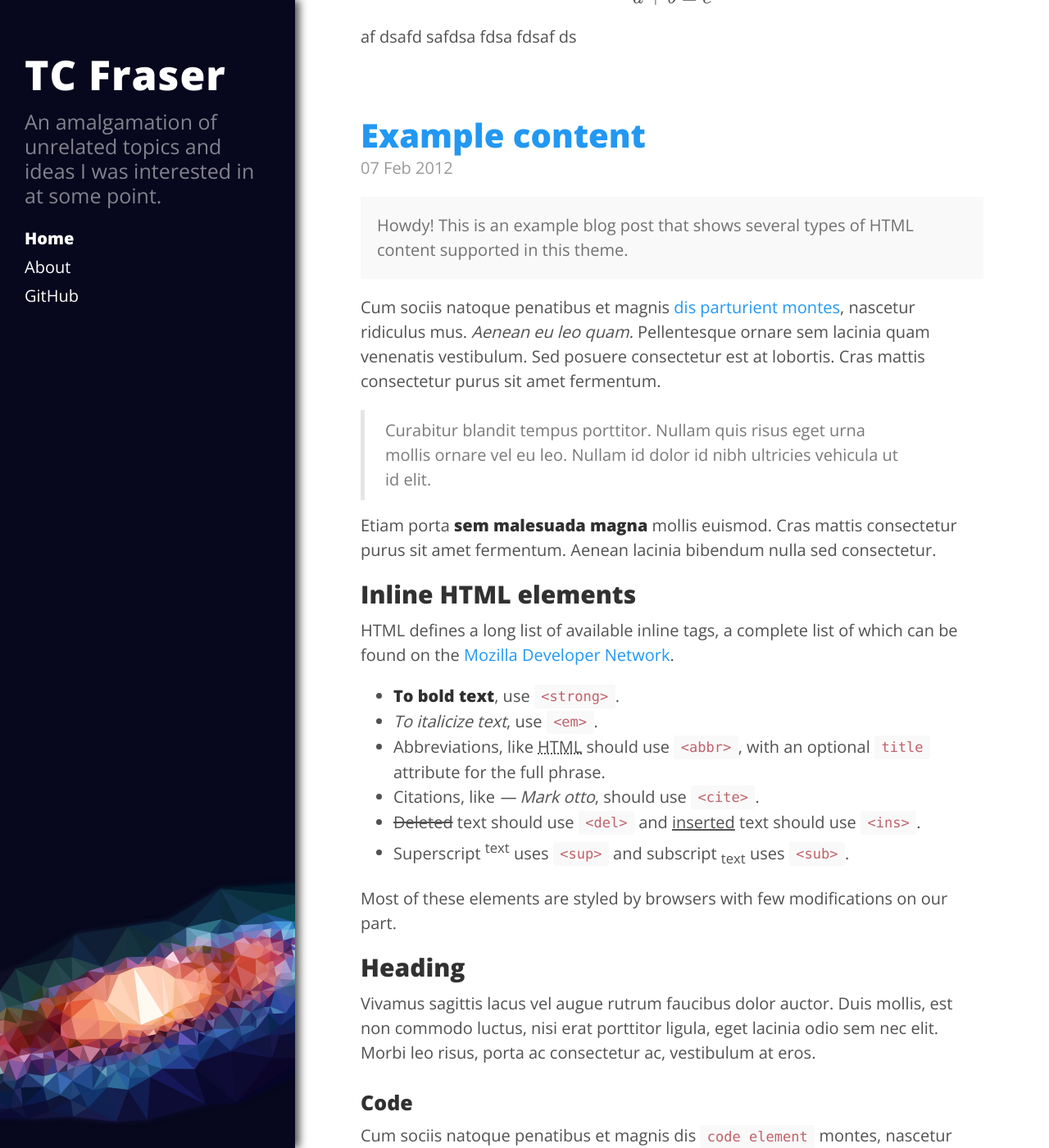
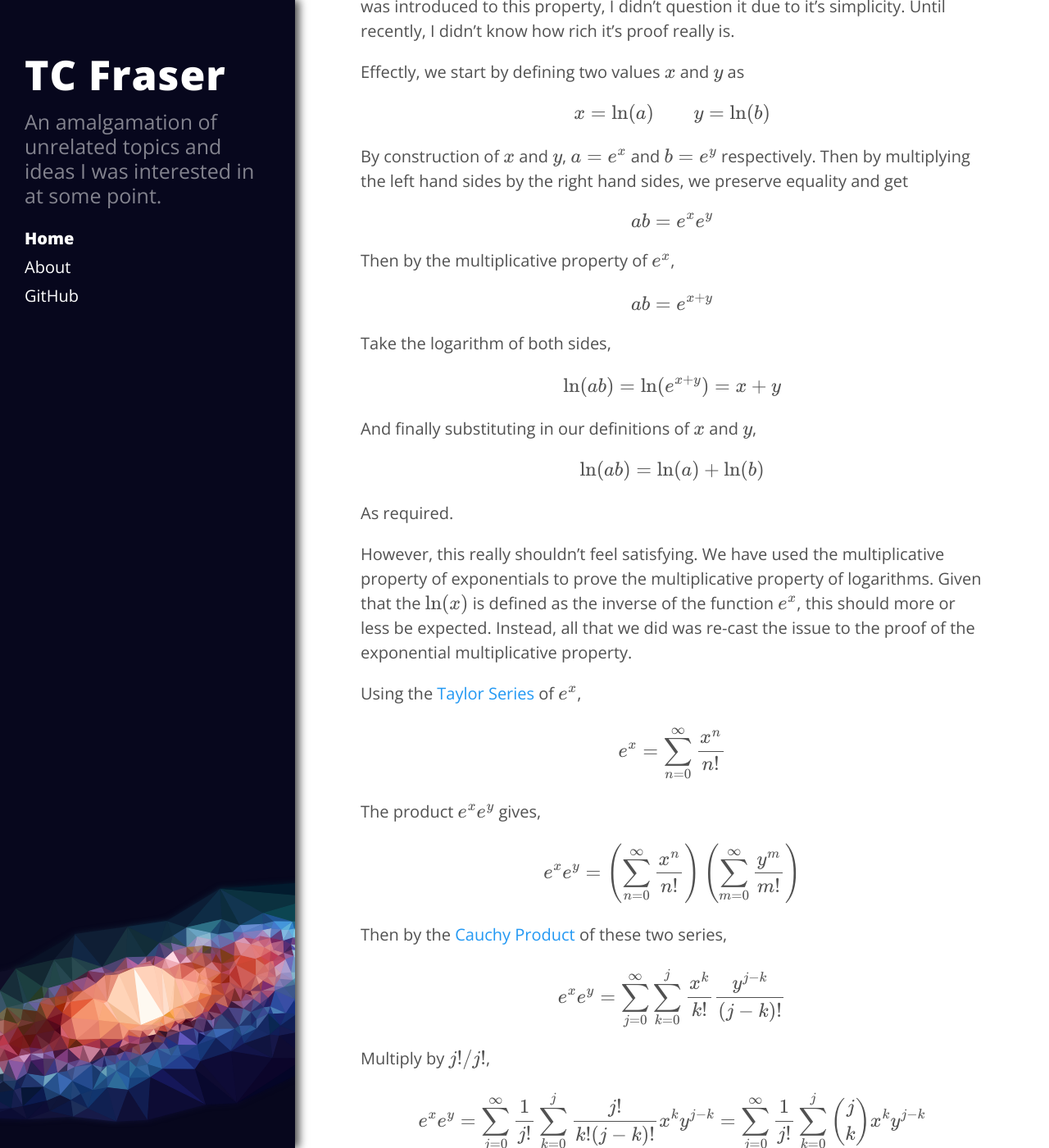
Before and after one commit to Sankarshan-Mudkavi/tcfraser.github.io, a Jekyll site: the page built from index.html, in a window 1280 px wide and 1400 px high, scrolled down 247 px. Shown: the whole window at 82% size. Built offline with Jekyll 4.4.1, drawn with Linux system fonts in a browser that asks for light colours; formulas are drawn with MathJax 3; the list of posts is cut into pages by our own code; some of the changed text lies outside the part shown.

Commit message:
New post proof of ln

```diff
--- a/_includes/head.html
+++ b/_includes/head.html
@@ -23,6 +23,9 @@
       tex2jax: {
         inlineMath: [ ['$','$'], ["\\(","\\)"] ],
         processEscapes: true
+      },
+      TeX: {
+        extensions: ["AMSmath.js", "AMSsymbols.js"]
       }
     });
   </script>
--- /dev/null
+++ b/_posts/2015-02-17-proof-ln.md
@@ -0,0 +1,58 @@
+---
+layout: post
+title: Logarithmic Property Proof
+---
+
+The very well-known property of logarithms known as the product rule or quotient rule $\ln(ab) = \ln(a) + \ln(b)$ is frequently used. I suppose the first time I was introduced to this property, I didn't question it due to it's simplicity. Until recently, I didn't know how rich it's proof really is.
+
+Effectly, we start by defining two values $x$ and $y$ as
+\begin{align}
+    x &= \ln(a) & y &= \ln(b)
+\end{align}
+By construction of $x$ and $y$, $a = e^x$ and $b = e^y$ respectively. Then by multiplying the left hand sides by the right hand sides, we preserve equality and get
+
+$$ ab = e^xe^y $$
+
+Then by the multiplicative property of $e^x$,
+
+$$ ab = e^{x+y} $$
+
+Take the logarithm of both sides,
+
+$$ \ln(ab) = \ln(e^{x+y}) = x + y $$
+
+And finally substituting in our definitions of $x$ and $y$,
+
+$$ \ln(ab) = \ln(a) + \ln(b) $$
+
+As required.
+
+However, this really shouldn't feel satisfying. We have used the multiplicative property of exponentials to prove the multiplicative property of logarithms. Given that the $\ln(x)$ is defined as the inverse of the function $e^x$, this should more or less be expected. Instead, all that we did was re-cast the issue to the proof of the exponential multiplicative property.
+
+Using the [Taylor Series](http://mathworld.wolfram.com/TaylorSeries.html) of $e^x$,
+
+$$ e^x = \sum_{n=0}^{\infty} \frac{x^n}{n!} $$
+
+The product $e^xe^y$ gives,
+
+$$ e^xe^y = \left(\sum_{n=0}^{\infty}\frac{x^n}{n!}\right)\left(\sum_{m=0}^{\infty}\frac{y^m}{m!}\right) $$
+
+Then by the [Cauchy Product](http://en.wikipedia.org/wiki/Cauchy_product) of these two series,
+
+$$ e^xe^y = \sum_{j=0}^{\infty} \sum_{k=0}^{j} \frac{x^k}{k!} \frac{y^{j-k}}{(j-k)!} $$
+
+Multiply by $j!/j!$,
+
+$$ e^xe^y = \sum_{j=0}^{\infty} \frac{1}{j!} \sum_{k=0}^{j} \frac{j!}{k!(j-k)!} x^k y^{j-k} = \sum_{j=0}^{\infty} \frac{1}{j!} \sum_{k=0}^{j} {j \choose k} x^k y^{j-k}$$
+
+Recognize [Binomial Theorem](http://en.wikipedia.org/wiki/Binomial_theorem),
+
+$$ e^xe^y = \sum_{j=0}^{\infty} \frac{1}{j!} (x + y)^k $$
+
+Which is exactly the Taylor Series of $e^{x+y}$.
+
+$$ e^xe^y = e^{x+y} $$
+
+From this, it can be seen that if fact $\ln(ab) = \ln(a) + \ln(b)$. Moreover, an identical analysis can be performed for $\ln(a/b) = \ln(a) - \ln(b)$.
+
+If you want to know more about the historical significance of $\ln(ab) = \ln(a) + \ln(b)$, and excellent read is Ian Stewart's [In Pursuit of the Unknown: 17 Equations That Changed the World](http://www.amazon.ca/In-Pursuit-Unknown-Equations-Changed/dp/0465085989). It features this equation and has an excellent discussion on it's ability to simplify logarithmic calculations done by hand.
```
Also changed, not shown: _posts/2012-02-06-whats-jekyll.md (+1 -0 lines), _posts/2012-02-07-example-content.md (+1 -0 lines), _posts/2013-12-28-introducing-hyde.md (+1 -0 lines).
